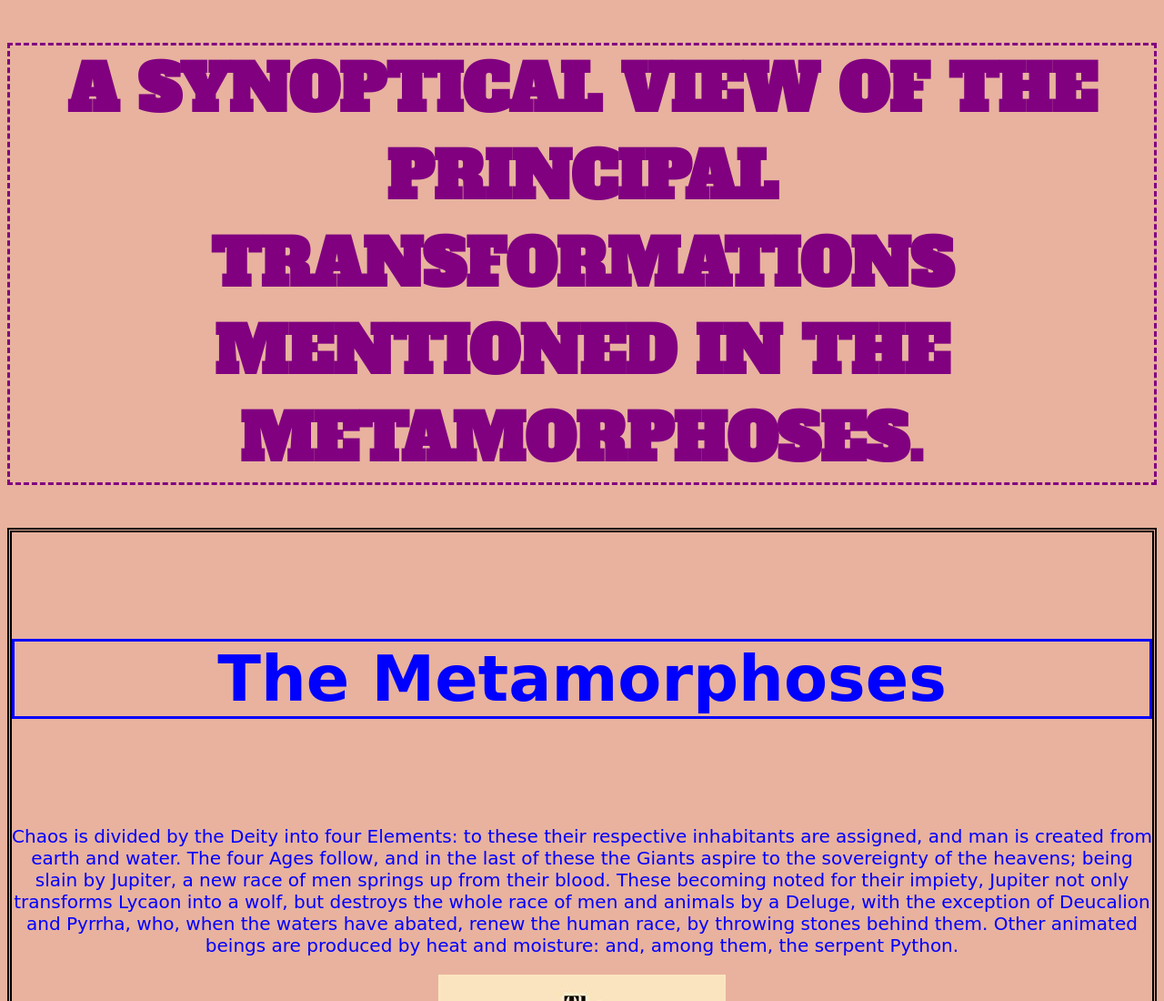
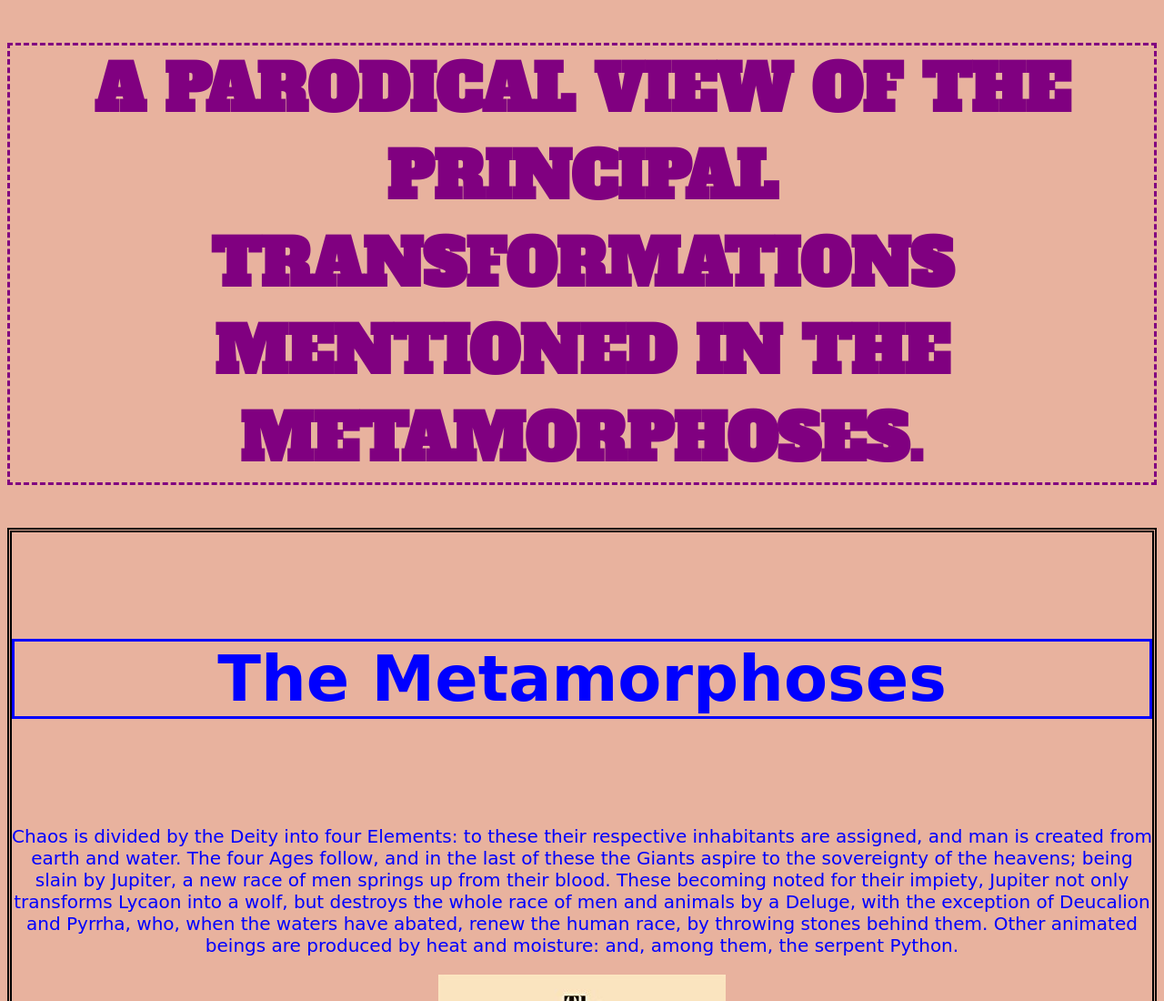
Before and after one commit to Valou6666/D3_projet01_fables, a plain HTML site: page index.html in a window 1280 px wide. Shown: the top 1100 px of the page at 91% size. Drawn offline with Linux system fonts and the light colour scheme; a web font is replaced by a local one.

Commit message:
better parodical

```diff
--- a/index.html
+++ b/index.html
@@ -13,7 +13,7 @@
 <div class="content">
 
 <header>
-    <h1> A SYNOPTICAL VIEW
+    <h1> A PARODICAL VIEW
 OF THE
 PRINCIPAL TRANSFORMATIONS MENTIONED IN
 THE METAMORPHOSES.</h1>
```
